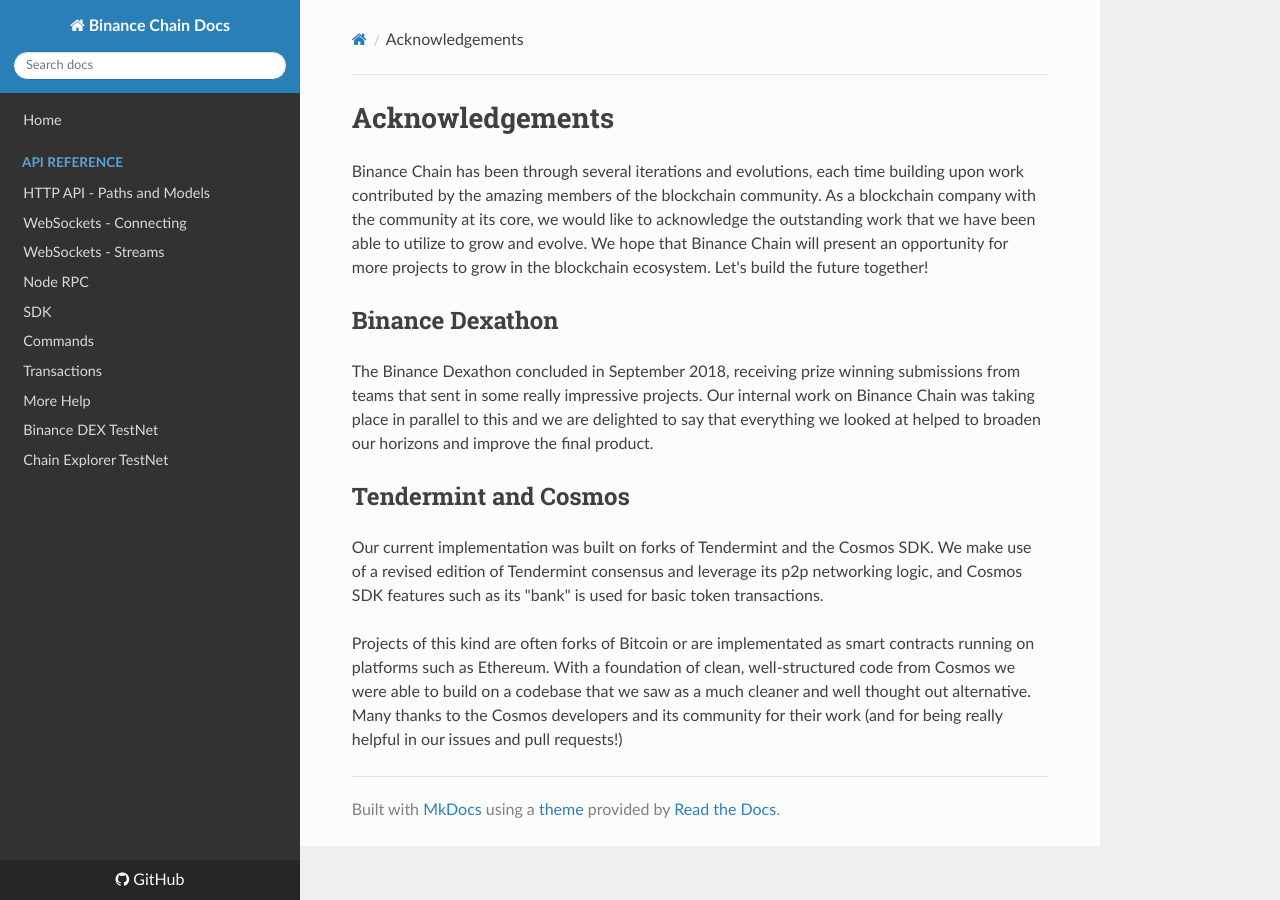
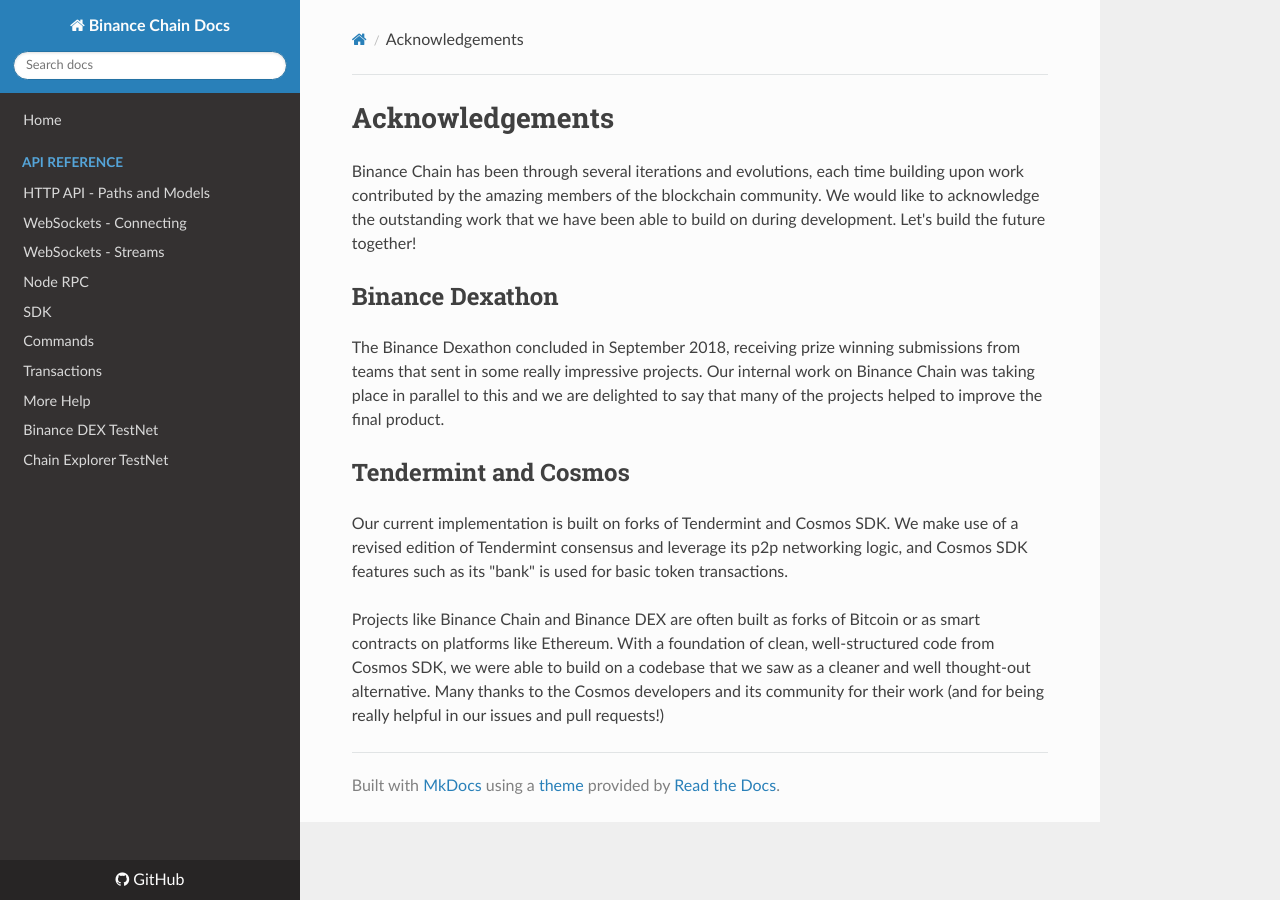
Before and after one commit to yash-sharma1/docs-site, an MkDocs documentation site: the page built from docs/acknowledgement.md, in a window 1280 px wide. Built offline with MkDocs 1.6.1, drawn with Linux system fonts in a browser that asks for light colours; nearby versions of some CDN libraries.

Commit message:
Update acknowledgement.md

```diff
--- a/docs/acknowledgement.md
+++ b/docs/acknowledgement.md
@@ -1,13 +1,13 @@
 # Acknowledgements
 
-Binance Chain has been through several iterations and evolutions, each time building upon work contributed by the amazing members of the blockchain community. As a blockchain company with the community at its core, we would like to acknowledge the outstanding work that we have been able to utilize to grow and evolve. We hope that Binance Chain will present an opportunity for more projects to grow in the blockchain ecosystem. Let's build the future together!
+Binance Chain has been through several iterations and evolutions, each time building upon work contributed by the amazing members of the blockchain community. We would like to acknowledge the outstanding work that we have been able to build on during development. Let's build the future together!
 
 ## Binance Dexathon
 
-The Binance Dexathon concluded in September 2018, receiving prize winning submissions from teams that sent in some really impressive projects. Our internal work on Binance Chain was taking place in parallel to this and we are delighted to say that everything we looked at helped to broaden our horizons and improve the final product.
+The Binance Dexathon concluded in September 2018, receiving prize winning submissions from teams that sent in some really impressive projects. Our internal work on Binance Chain was taking place in parallel to this and we are delighted to say that many of the projects helped to improve the final product.
 
 ## Tendermint and Cosmos
 
-Our current implementation was built on forks of Tendermint and the Cosmos SDK. We make use of a revised edition of Tendermint consensus and leverage its p2p networking logic, and Cosmos SDK features such as its "bank" is used for basic token transactions.
+Our current implementation is built on forks of Tendermint and Cosmos SDK. We make use of a revised edition of Tendermint consensus and leverage its p2p networking logic, and Cosmos SDK features such as its "bank" is used for basic token transactions.
 
-Projects of this kind are often forks of Bitcoin or are implementated as smart contracts running on platforms such as Ethereum. With a foundation of clean, well-structured code from Cosmos we were able to build on a codebase that we saw as a much cleaner and well thought out alternative. Many thanks to the Cosmos developers and its community for their work (and for being really helpful in our issues and pull requests!)
+Projects like Binance Chain and Binance DEX are often built as forks of Bitcoin or as smart contracts on platforms like Ethereum. With a foundation of clean, well-structured code from Cosmos SDK, we were able to build on a codebase that we saw as a cleaner and well thought-out alternative. Many thanks to the Cosmos developers and its community for their work (and for being really helpful in our issues and pull requests!)
```
